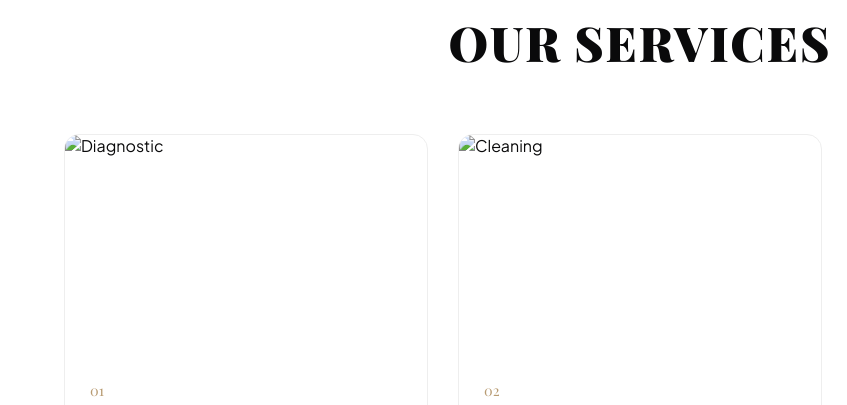
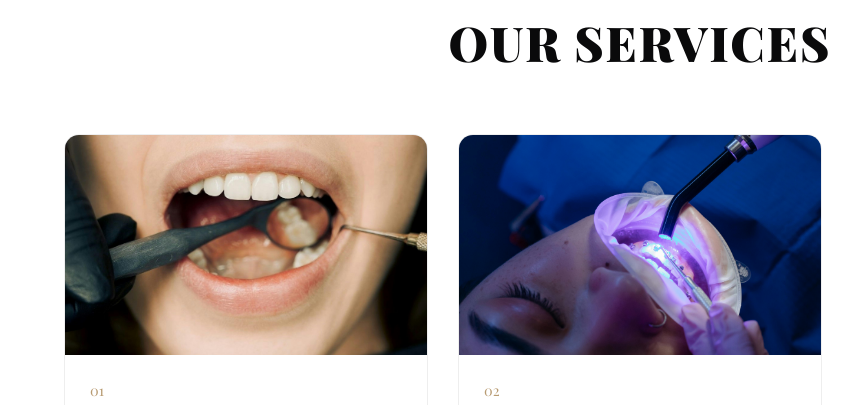
Before and after one commit to clarivia-net/rayanebouberka, a plain HTML site: page dontiste.html in a window 1280 px wide. Shown: the part 1560-1965 px from the top of the page, 0-847 px from the left. Drawn offline with nearby package versions, Linux system fonts and the light colour scheme; a web font is replaced by a local one.

Commit message:
Update dontiste.html

```diff
--- a/dontiste.html
+++ b/dontiste.html
@@ -235,7 +235,7 @@
             <h2 class="services-title">Our Services</h2>
             <div class="services-grid">
                 <div class="service-card">
-                    <div class="card-img"><img src="image/pexels-arvind-philomin-187831830-12148417.jpg" alt="Diagnostic"></div>
+                    <div class="card-img"><img src="images/pexels-arvind-philomin-187831830-12148417.jpg" alt="Diagnostic"></div>
                     <div class="card-body">
                         <span class="card-num">01</span>
                         <h3>Diagnosis</h3>
@@ -243,7 +243,7 @@
                     </div>
                 </div>
                 <div class="service-card">
-                    <div class="card-img"><img src="images2/pexels-cottonbro-6529106.jpg" alt="Cleaning"></div>
+                    <div class="card-img"><img src="image2/pexels-cottonbro-6529106.jpg" alt="Cleaning"></div>
                     <div class="card-body">
                         <span class="card-num">02</span>
                         <h3>Cleaning</h3>
```
